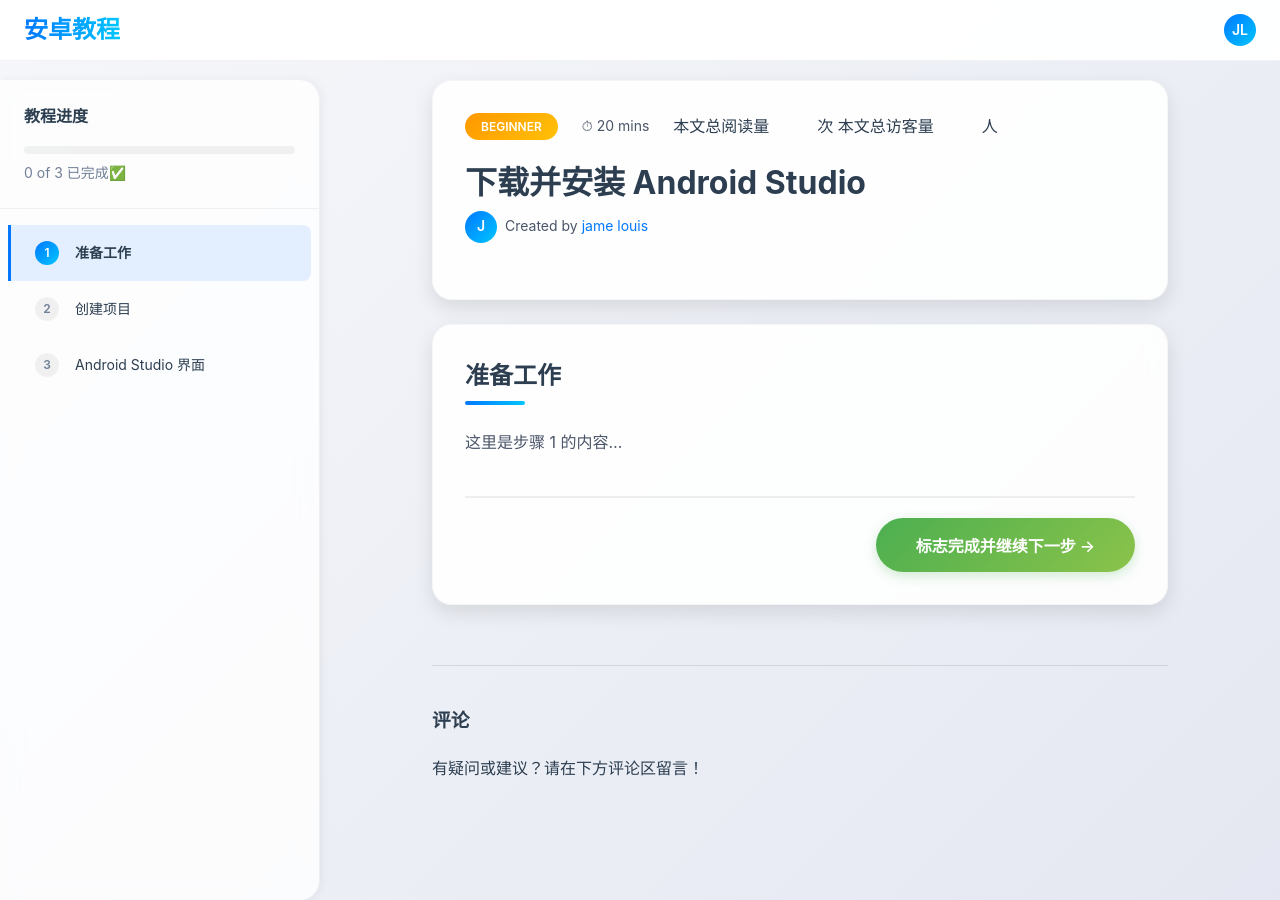
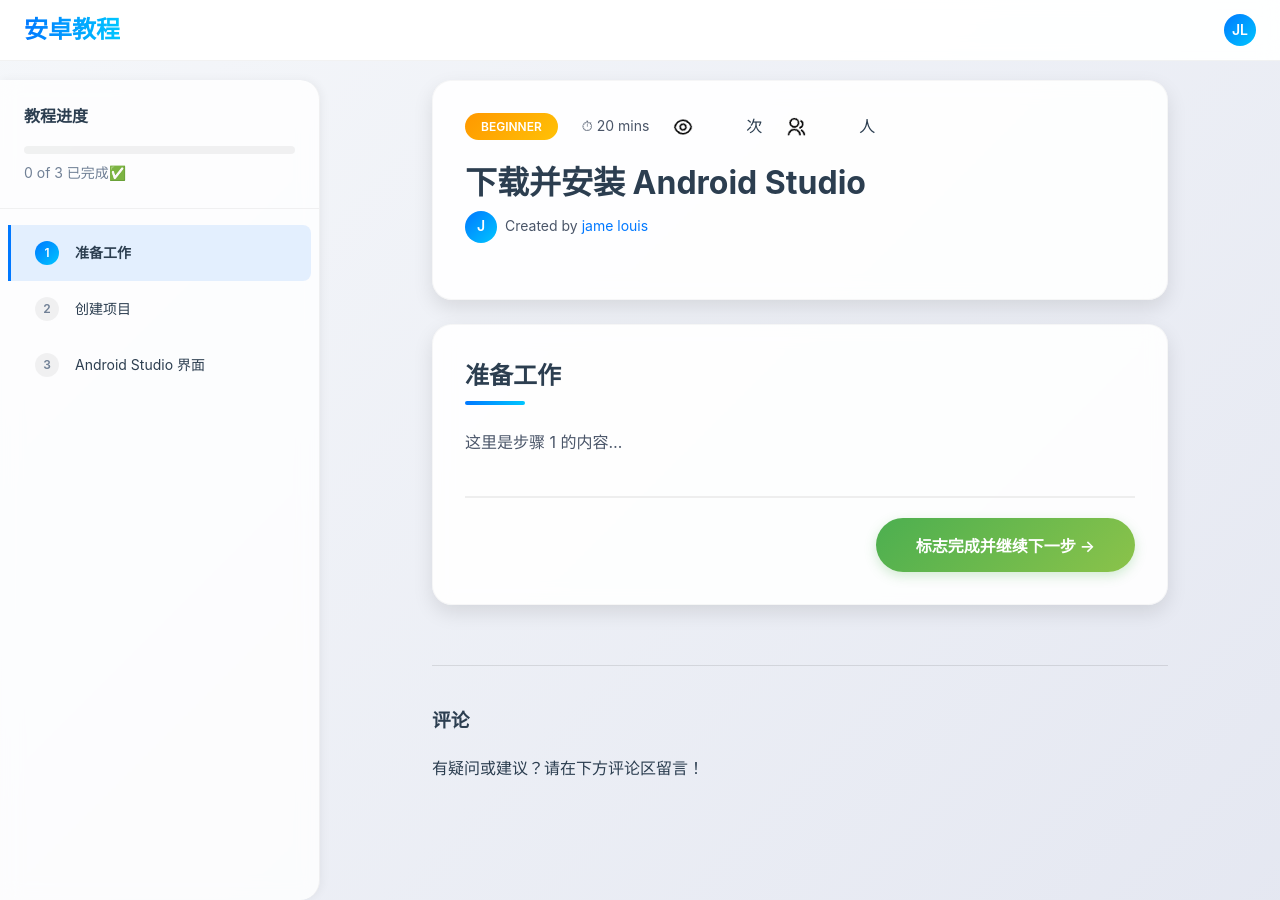
Before and after one commit to jame-louis/android-tutorials, a Jekyll site: the page built from _tutorials/set-up-android-studio.md, in a window 1280 px wide and 900 px high. Built offline with Jekyll 4.4.1, drawn with Linux system fonts in a browser that asks for light colours; comment, search, counter and statistics services are not loaded.

Commit message:
add icon to stat

```diff
--- a/_includes/footer.html
+++ b/_includes/footer.html
@@ -1,5 +1,4 @@
 <footer style="margin-top: 100px; padding: 40px 20px; text-align: center; border-top: 1px solid rgba(0,0,0,0.05);">
   <p style="color: #718096;">&copy; 2024 Jame Louis. Built with <a href="https://jekyllrb.com/">Jekyll</a>,<a href="https://giscus.app/">giscus</a> and <a href="https://busuanzi.9420.ltd/">busuanzi</a> ️</p>
-  <p>本站总访问量 <span id="busuanzi_site_pv"></span> 次</p>
-  <p>本站总访客数 <span id="busuanzi_site_uv"></span> 人</p>
+  <p>本站总访问量 <span id="busuanzi_site_pv"></span> 次; 本站总访客数 <span id="busuanzi_site_uv"></span> 人</p>
 </footer>
--- a/_includes/sidebar.html
+++ b/_includes/sidebar.html
@@ -11,7 +11,7 @@
 
   <div class="tutorial-steps" id="tutorialSteps">
     {% for step in steps %}
-    <div class="step-item {% if step.order == 1 %}active{% endif %}" data-step="{{ step.order }}" onclick="showStep({{ step.order }})">
+    <div class="step-item {% if step.url == page.url %}active{% endif %}" data-step="{{ step.order }}" onclick="window.location.href='{{ step.url | relative_url }}'"></div>
       <div class="step-number">{{ step.order }}</div>
       <div class="step-title">{{ step.title }}</div>
     </div>
--- a/_layouts/tutorial.html
+++ b/_layouts/tutorial.html
@@ -48,8 +48,10 @@
               {% endif %}
             </span>
           {% endif %}
-          本文总阅读量 <span id="busuanzi_page_pv"></span> 次
-          本文总访客量 <span id="busuanzi_page_uv"></span> 人
+          <img src="{{ '/assets/images/eye-line.png' | relative_url }}" alt="阅读量" style="width: 20px; height: 20px; margin-right: 5px;">
+          <span id="busuanzi_page_pv"></span>次
+          <img src="{{ '/assets/images/group-line.png' | relative_url }}" alt="访客量" style="width: 20px; height: 20px; margin-right: 5px;">
+          <span id="busuanzi_page_uv"></span>人
         </div>
         <h1 class="tutorial-title">{{ page.title | escape }}</h1>
         {% if page.creator %}
```
Also changed, not shown: assets/images/eye-line.png (added), assets/images/group-line.png (added).
